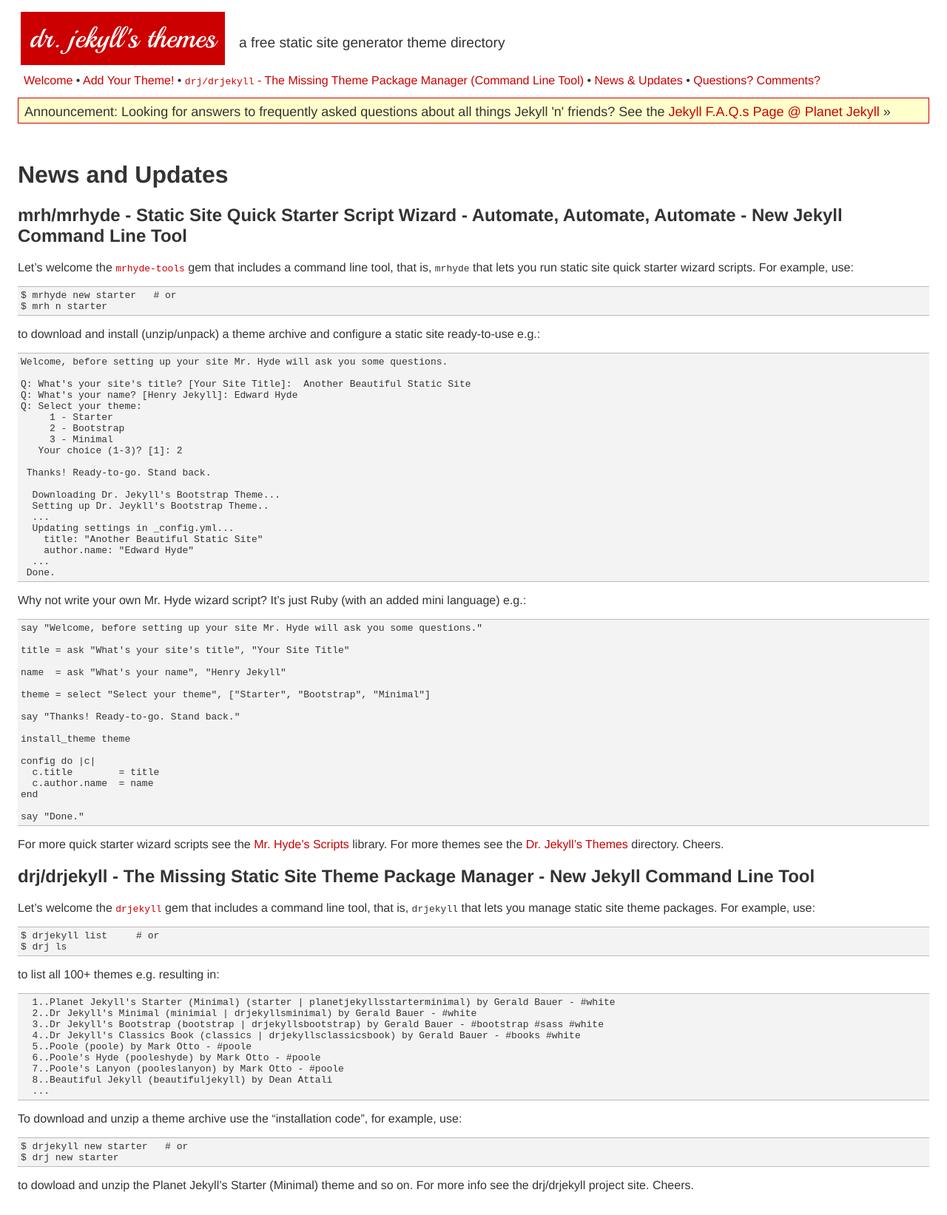
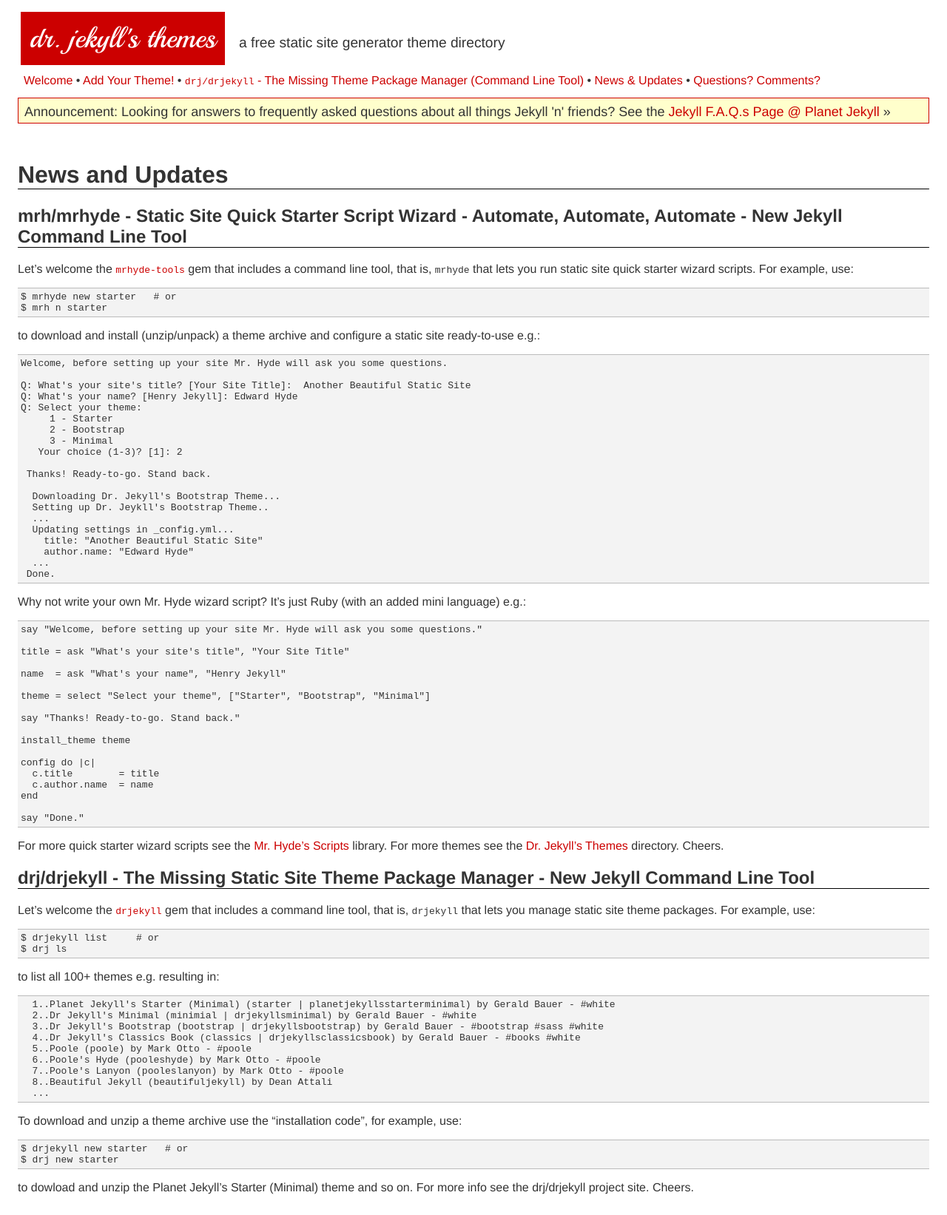
Before and after one commit to drjekyllthemes/drjekyllthemes.github.io, a Jekyll site: the page built from news/index.html, in a window 1280 px wide. Shown: the whole page at 74% size. Built offline with Jekyll 4.4.1, drawn with Linux system fonts in a browser that asks for light colours.

Commit message:
Update style.scss

```diff
--- a/css/style.scss
+++ b/css/style.scss
@@ -115,6 +115,15 @@
   padding-left: 24px;
   padding-right: 24px;
   padding-bottom: 12px;
+
+  h1 {
+    border-bottom: 1px solid black;
+  }
+
+  h2 {
+    border-bottom: 1px solid black;
+    font-weight: bold;
+  }
 }
 
 
```
